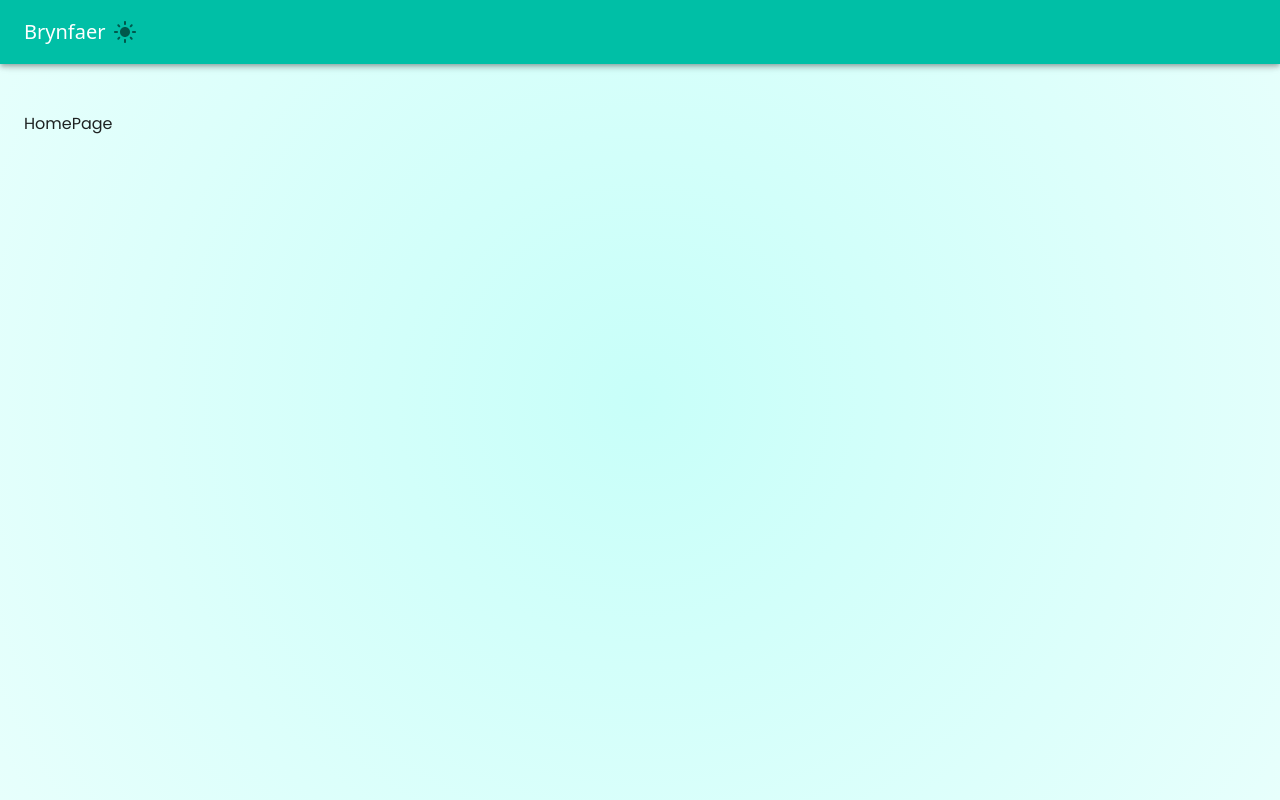
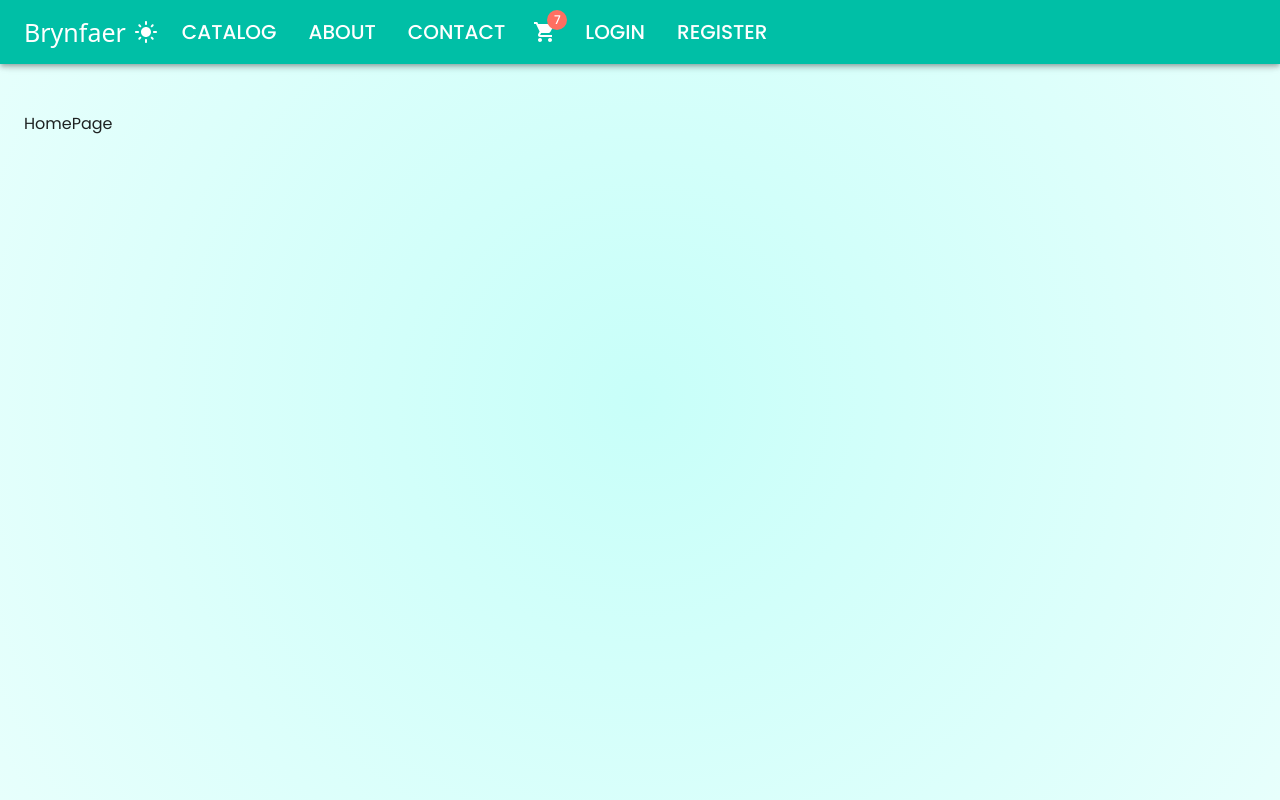
Before and after one commit to Nimira43/Brynfaer, a React (Vite) app in the folder client/: page / in a window 1280 px wide. Built offline with nearby package versions, Linux system fonts and the light colour scheme; a web font is replaced by a local one.

Commit message:
Navbar links.

```diff
--- a/client/src/app/layout/App.tsx
+++ b/client/src/app/layout/App.tsx
@@ -1,5 +1,4 @@
 import { useState } from 'react'
-import Catalog from '../../features/catalog/Catalog'
 import { Box, Container, createTheme, CssBaseline, ThemeProvider } from '@mui/material'
 import NavBar from './NavBar'
 import { Outlet } from 'react-router-dom'
--- a/client/src/app/layout/NavBar.tsx
+++ b/client/src/app/layout/NavBar.tsx
@@ -1,5 +1,17 @@
-import { DarkMode, LightMode } from '@mui/icons-material'
-import { AppBar, IconButton, Toolbar, Typography } from '@mui/material'
+import { DarkMode, LightMode, ShoppingCart } from '@mui/icons-material'
+import { AppBar, Badge, IconButton, List, ListItem, Toolbar, Typography } from '@mui/material'
+import { NavLink } from 'react-router-dom'
+
+const midLinks = [
+  {title: 'catalog', path: '/catalog'},
+  {title: 'about', path: '/about'},
+  {title: 'contact', path: '/contact'}
+]
+
+const rightLinks = [
+  {title: 'login', path: '/login'},
+  {title: 'register', path: '/register'},
+]
 
 type Props = {
   toggleDarkMode: () => void
@@ -13,14 +25,51 @@
   return (
     <AppBar position='fixed'>
       <Toolbar>
-        <Typography variant='h6'>
+        <Typography
+          variant='h6'
+          component={NavLink}
+          to='/'
+          sx={{color: 'inherit'}}
+        >
           <span className='logo-font'>
             Brynfaer
           </span>
         </Typography>
         <IconButton onClick={toggleDarkMode}>
-          {darkMode ? <DarkMode /> : <LightMode />}
+          {darkMode
+            ? <DarkMode />
+            : <LightMode sx={{color: 'white'}}/>
+          }
         </IconButton>
+        <List sx={{display: 'flex'}}>
+          {midLinks.map(({ title, path }) => (
+            <ListItem
+              component={NavLink}
+              to={path}
+              key={path}
+              sx={{ color: 'inherit', typography: 'h6'}}
+            >
+              {title.toUpperCase()}
+            </ListItem>
+          ))}
+        </List>
+        <IconButton size='large' color='inherit'>
+          <Badge badgeContent='7' color='secondary'>
+            <ShoppingCart />
+          </Badge>
+        </IconButton>
+        <List sx={{display: 'flex'}}>
+          {rightLinks.map(({ title, path }) => (
+            <ListItem
+              component={NavLink}
+              to={path}
+              key={path}
+              sx={{ color: 'inherit', typography: 'h6'}}
+            >
+              {title.toUpperCase()}
+            </ListItem>
+          ))}
+        </List>
       </Toolbar>
     </AppBar>
   )
--- a/client/src/app/layout/styles.css
+++ b/client/src/app/layout/styles.css
@@ -8,6 +8,9 @@
   --prime-light: #5fffeb;
 }
 
+* {
+  text-decoration: none;
+}
 body {
   font-family: var(--font-main);
   font-weight: 300;
@@ -30,6 +33,7 @@
 .logo-font {
   font-family: var(--font-logo);
   font-weight: 400;
+  font-size: 25px;
 }
 
 .prime-main {
```
